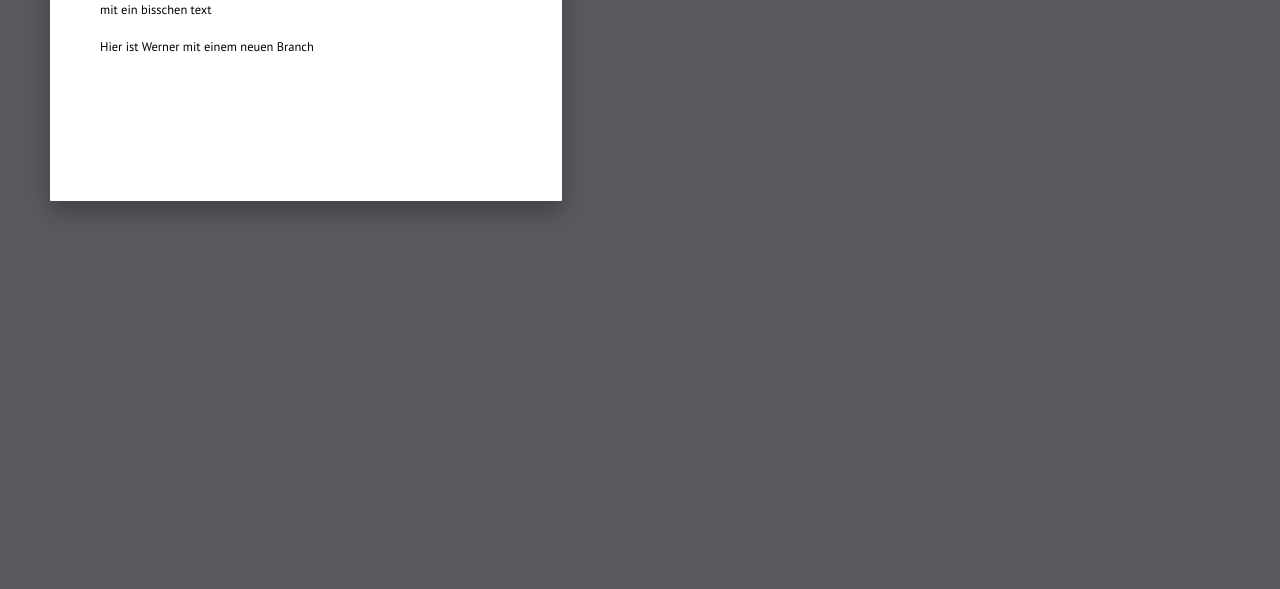
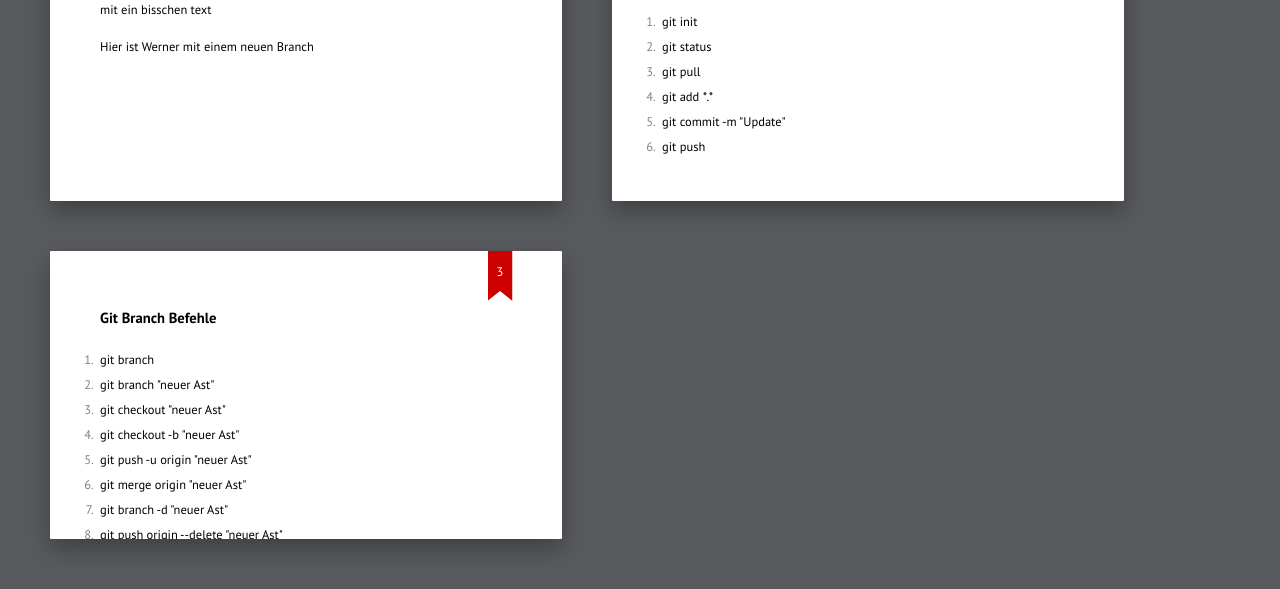
Before and after one commit to digitaleangebote/slidehtmlcssspielwiese-1, a plain HTML site: page werner/index.html in a window 1280 px wide. Shown: the part 261-850 px from the top of the page. Before the commit the page ends 800 px from the top, so only its background shows below. Drawn offline with Linux system fonts and the light colour scheme.

Commit message:
git befehle

```diff
--- a/werner/index.html
+++ b/werner/index.html
@@ -22,7 +22,30 @@
         <p>mit ein bisschen text</p>
         <p>Hier ist Werner mit einem neuen Branch</p>
     </section>
-
+    <section class="slide">
+        <h3>Git Basis Befehle</h3>
+        <ol>
+            <li>git init</li>
+            <li>git status</li>
+            <li>git pull</li>
+            <li>git add *.*</li>
+            <li>git commit -m "Update"</li>
+            <li>git push</li>
+        </ol>
+    </section>
+    <section class="slide">
+        <h3>Git Branch Befehle</h3>
+        <ol>
+            <li>git branch</li>
+            <li>git branch "neuer Ast"</li>
+            <li>git checkout "neuer Ast"</li>
+            <li>git checkout -b "neuer Ast"</li>
+            <li>git push -u origin "neuer Ast"</li>
+            <li>git merge origin "neuer Ast"</li>
+            <li>git branch -d "neuer Ast"</li>
+            <li>git push origin --delete "neuer Ast"</li>
+        </ol>
+    </section>
 
     <!--
 Hier könnt ihr euch Musterslides aussuchen, kopieren und anpassen
```
Also changed, not shown: 1 other file.
